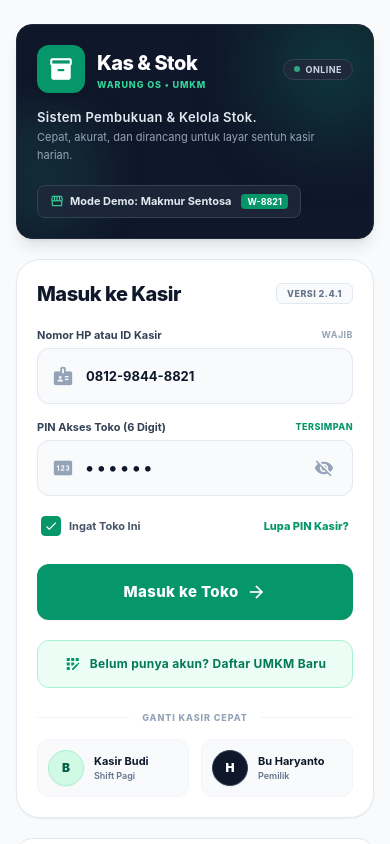
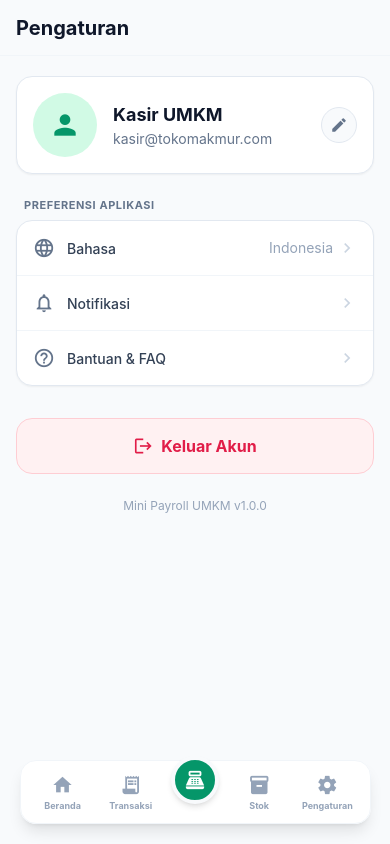
Before and after one commit to JoshuaRichardo/Login-page-GSLC-3, a React Native app: screen /Settings in a window 390 px wide. Built offline with nearby package versions, Linux system fonts and the light colour scheme.

Commit message:
halaman settings dan logout

```diff
--- a/App.tsx
+++ b/App.tsx
@@ -10,6 +10,7 @@ import RegisterScreen from './src/screens/RegisterScreen';
 import DashboardScreen from './src/screens/DashboardScreen';
 import TransactionScreen from './src/screens/TransactionScreen';
 import DetailScreen from './src/screens/DetailScreen';
+import SettingsScreen from './src/screens/SettingsScreen';
 
 LogBox.ignoreAllLogs();
 
@@ -19,6 +20,7 @@ export type RootStackParamList = {
   Dashboard: undefined;
   Transaction: undefined;
   Detail: { id: string };
+  Settings: undefined;
 };
 
 const Stack = createNativeStackNavigator<RootStackParamList>();
@@ -32,6 +34,7 @@ export default function App() {
         <Stack.Screen name="Dashboard" component={DashboardScreen} />
         <Stack.Screen name="Transaction" component={TransactionScreen} />
         <Stack.Screen name="Detail" component={DetailScreen} />
+        <Stack.Screen name="Settings" component={SettingsScreen} />
 
       </Stack.Navigator>
     </NavigationContainer>
--- a/src/components/BottomNavBar.tsx
+++ b/src/components/BottomNavBar.tsx
@@ -38,6 +38,7 @@ export default function BottomNavBar() {
       <NavIcon
         icon="settings"
         label="Pengaturan"
+        onPress={() => navigation.navigate('Settings')}
       />
 
     </View>
--- /dev/null
+++ b/src/screens/SettingsScreen.tsx
@@ -0,0 +1,100 @@
+import React from 'react';
+import { View, Text, ScrollView, TouchableOpacity, StatusBar, Alert } from 'react-native';
+import { SafeAreaView } from 'react-native-safe-area-context';
+import { MaterialIcons } from '@expo/vector-icons';
+import { NativeStackNavigationProp } from '@react-navigation/native-stack';
+import { RootStackParamList } from '../../App';
+import BottomNavBar from '../components/BottomNavBar';
+
+type SettingsScreenNavigationProp = NativeStackNavigationProp<RootStackParamList>;
+
+interface Props {
+  navigation: SettingsScreenNavigationProp;
+}
+
+export default function SettingsScreen({ navigation }: Props) {
+  const handleLogout = () => {
+    Alert.alert(
+      "Keluar Akun",
+      "Apakah kamu yakin ingin keluar?",
+      [
+        { text: "Batal", style: "cancel" },
+        {
+          text: "Keluar",
+          style: "destructive",
+          onPress: () => navigation.replace('Login')
+        }
+      ]
+    );
+  };
+
+  return (
+    <SafeAreaView className="flex-1 bg-slate-50" edges={['top']}>
+      <StatusBar barStyle="dark-content" backgroundColor="#f8fafc" />
+
+      <View className="h-14 px-4 justify-center bg-slate-50 border-b border-slate-100">
+        <Text className="text-xl font-bold text-slate-900">Pengaturan</Text>
+      </View>
+
+      <ScrollView className="flex-1 px-4 pt-5" contentContainerStyle={{ paddingBottom: 100 }}>
+
+        <View className="bg-white rounded-2xl p-4 flex-row items-center gap-4 border border-slate-200 mb-6 shadow-sm">
+          <View className="w-16 h-16 rounded-full bg-emerald-100 items-center justify-center">
+            <MaterialIcons name="person" size={32} color="#059669" />
+          </View>
+          <View className="flex-1">
+            <Text className="text-lg font-bold text-slate-900">Kasir UMKM</Text>
+            <Text className="text-slate-500 text-sm">kasir@tokomakmur.com</Text>
+          </View>
+          <TouchableOpacity className="p-2 bg-slate-50 rounded-full border border-slate-200">
+            <MaterialIcons name="edit" size={18} color="#64748b" />
+          </TouchableOpacity>
+        </View>
+
+        <Text className="text-slate-500 font-bold text-[11px] tracking-wider mb-2 ml-2">PREFERENSI APLIKASI</Text>
+
+        <View className="bg-white rounded-2xl border border-slate-200 mb-8 overflow-hidden shadow-sm">
+          <TouchableOpacity className="flex-row items-center justify-between p-4 border-b border-slate-100">
+            <View className="flex-row items-center gap-3">
+              <MaterialIcons name="language" size={22} color="#64748b" />
+              <Text className="text-slate-700 font-medium">Bahasa</Text>
+            </View>
+            <View className="flex-row items-center gap-1">
+              <Text className="text-slate-400 text-sm">Indonesia</Text>
+              <MaterialIcons name="chevron-right" size={20} color="#cbd5e1" />
+            </View>
+          </TouchableOpacity>
+
+          <TouchableOpacity className="flex-row items-center justify-between p-4 border-b border-slate-100">
+            <View className="flex-row items-center gap-3">
+              <MaterialIcons name="notifications-none" size={22} color="#64748b" />
+              <Text className="text-slate-700 font-medium">Notifikasi</Text>
+            </View>
+            <MaterialIcons name="chevron-right" size={20} color="#cbd5e1" />
+          </TouchableOpacity>
+
+          <TouchableOpacity className="flex-row items-center justify-between p-4">
+            <View className="flex-row items-center gap-3">
+              <MaterialIcons name="help-outline" size={22} color="#64748b" />
+              <Text className="text-slate-700 font-medium">Bantuan & FAQ</Text>
+            </View>
+            <MaterialIcons name="chevron-right" size={20} color="#cbd5e1" />
+          </TouchableOpacity>
+        </View>
+
+        <TouchableOpacity
+          onPress={handleLogout}
+          className="bg-rose-50 border border-rose-200 rounded-2xl h-14 flex-row items-center justify-center gap-2 mb-4 active:bg-rose-100"
+        >
+          <MaterialIcons name="logout" size={20} color="#e11d48" />
+          <Text className="text-rose-600 font-bold text-base">Keluar Akun</Text>
+        </TouchableOpacity>
+
+        <Text className="text-center text-slate-400 text-xs mt-2">Mini Payroll UMKM v1.0.0</Text>
+
+      </ScrollView>
+
+      <BottomNavBar />
+    </SafeAreaView>
+  );
+}
```
